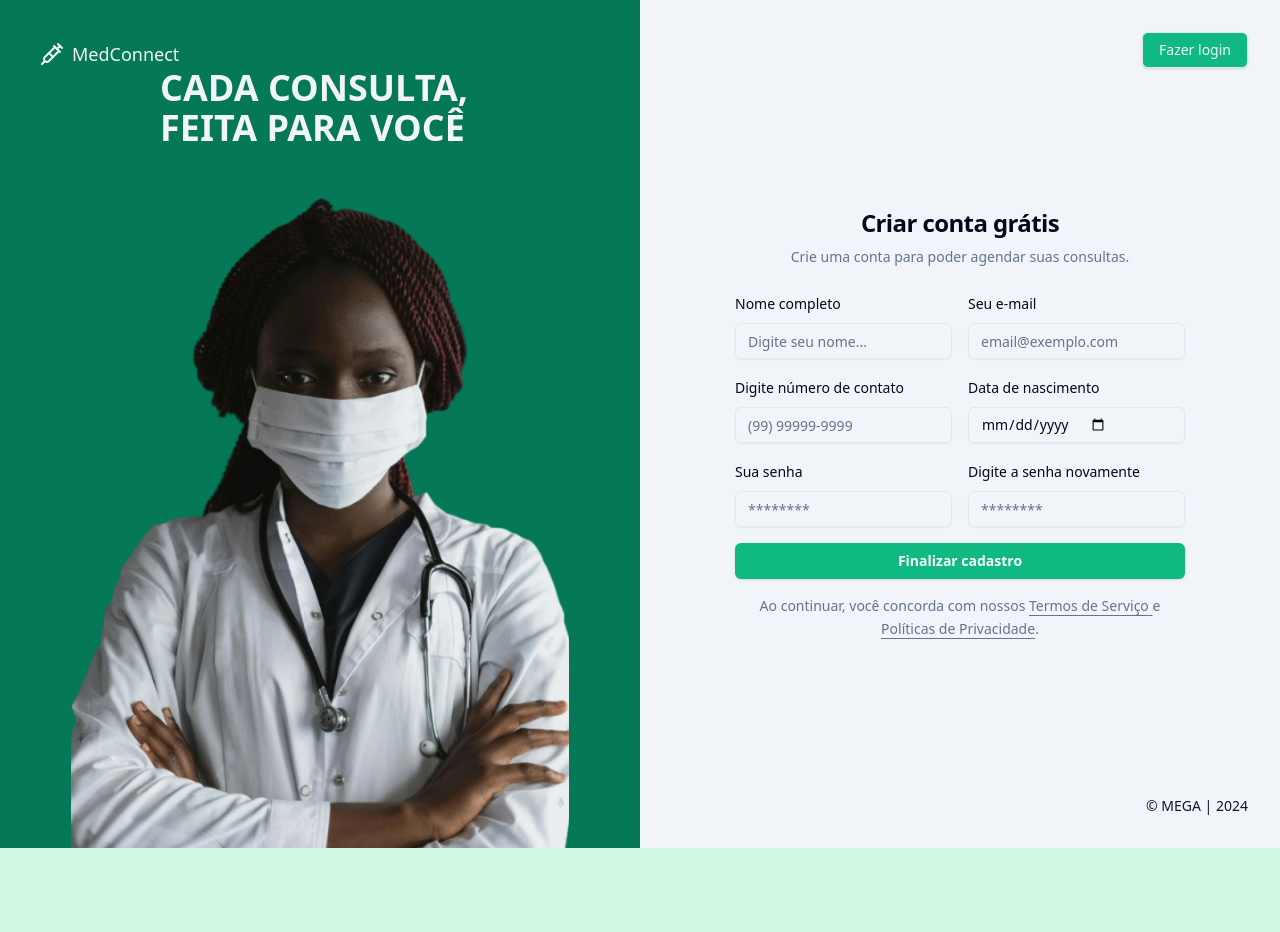
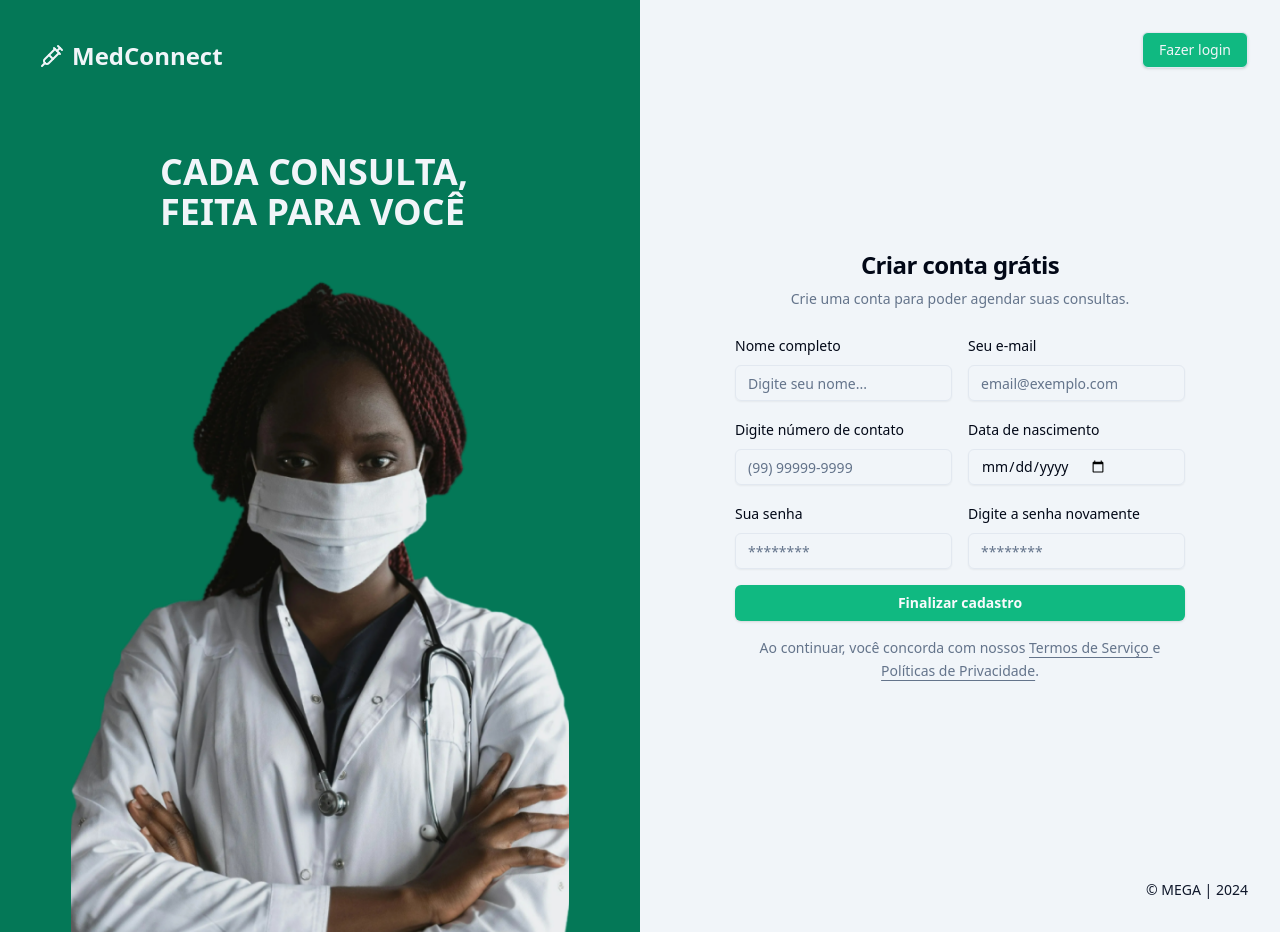
Before and after one commit to mpinheirodev/medconnect, a React (Vite) app: page /sign-up in a window 1280 px wide. Before the commit the page ends 848 px from the top, so only its background shows below. Built offline with nearby package versions, Linux system fonts and the light colour scheme.

Commit message:
some changes 01/12

```diff
--- a/src/pages/_layouts/auth.tsx
+++ b/src/pages/_layouts/auth.tsx
@@ -9,10 +9,12 @@ export function AuthLayout() {
         <div className="flex items-center gap-3 text-lg font-medium text-accent">
           <Link to='/' className='flex items-center gap-2'>
             <Syringe className="h-6 w-6" />
+            <h1 className='text-2xl font-semibold'>
               MedConnect
+            </h1>
           </Link>
         </div>
-        <div className='flex-1 flex flex-col items-center justify-between'>
+        <div className='flex-1 flex flex-col items-center justify-between pt-20'>
           <h1 className='w-80 text-accent font-bold text-4xl'>CADA CONSULTA, FEITA PARA VOCÊ</h1>
           <img src={doctor2} alt="" className='h-[700px]' />
         </div>
```
